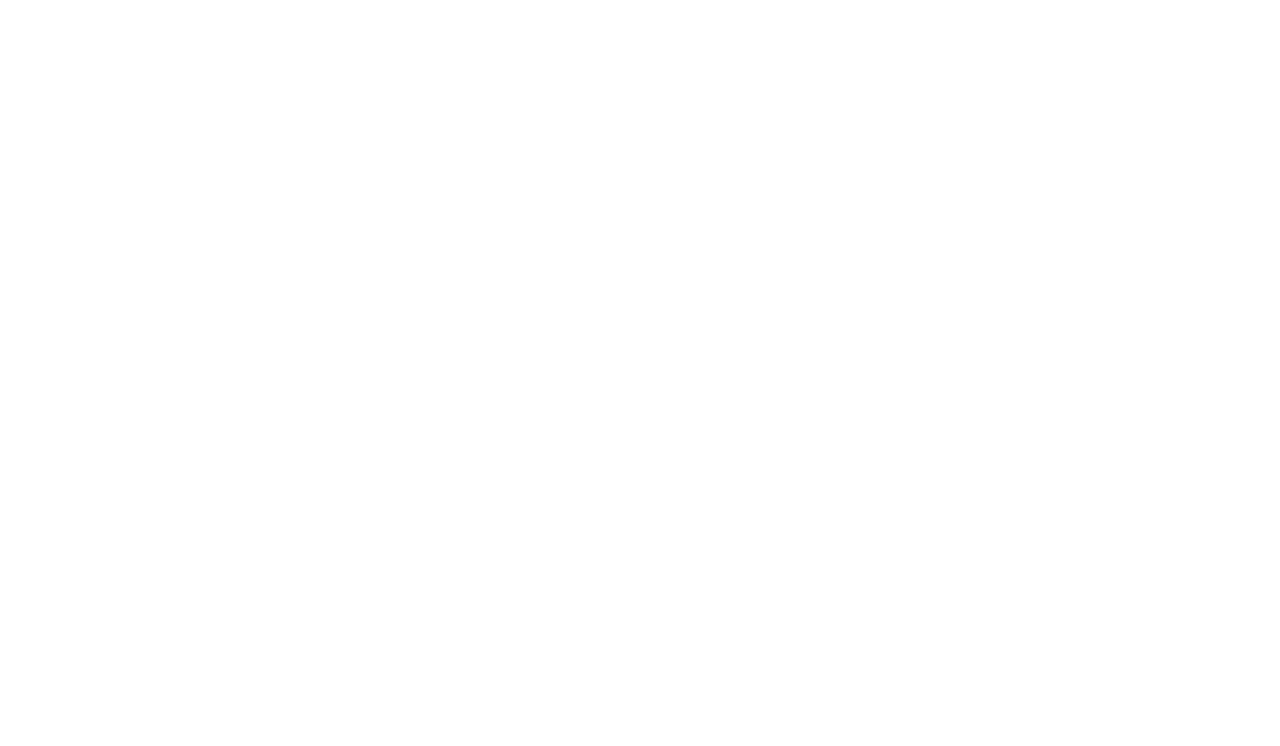
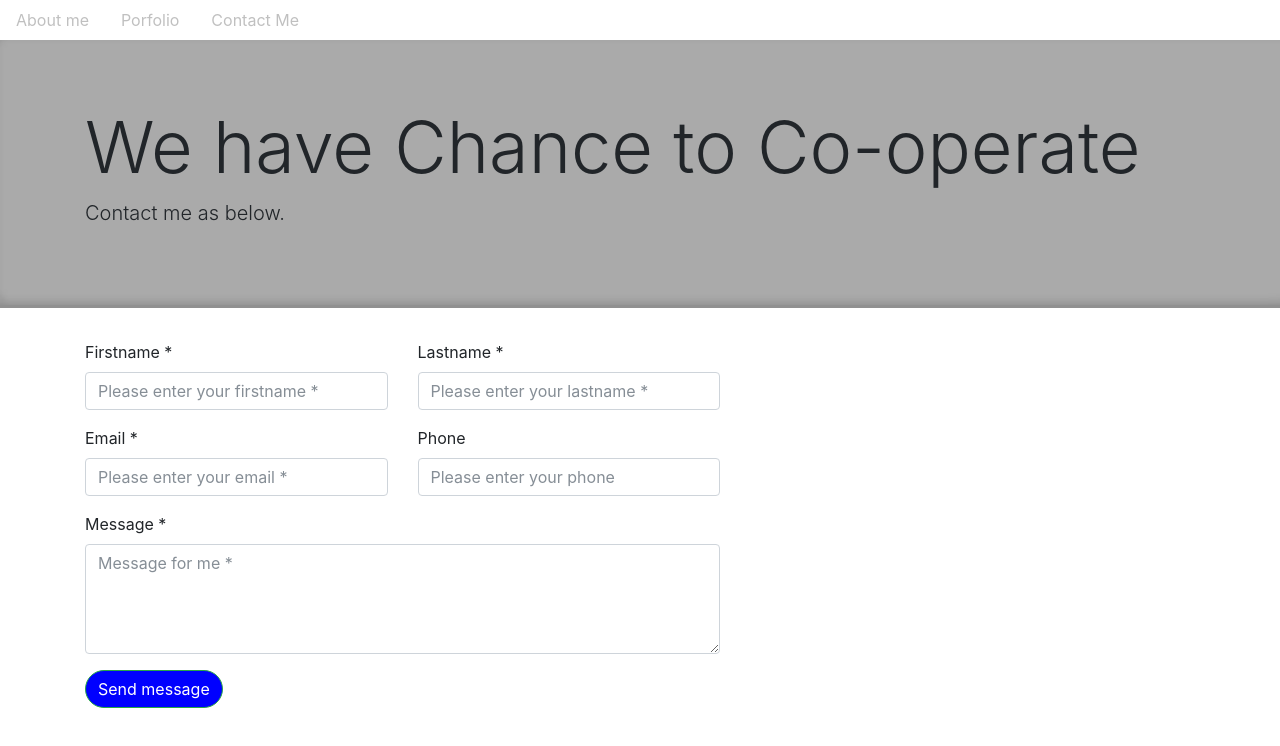
Before and after one commit to rainyhoang/Bootstrap_Porfolio, a plain HTML site: page contact.html in a window 1280 px wide. Drawn offline with nearby package versions, Linux system fonts and the light colour scheme.

Commit message:
Contact page

```diff
--- a/CSS/style.css
+++ b/CSS/style.css
@@ -69,4 +69,5 @@ p
 {
 	border-radius: 50px;
 	box-shadow: 5px;
+	background-color: blue;
 }
--- a/contact.html
+++ b/contact.html
@@ -0,0 +1,130 @@
+<!DOCTYPE html>
+<html>
+<head>
+	<title>Le Vu Hoang</title>
+
+
+	<!-- Bootstrap -->
+<link rel="stylesheet" href="https://maxcdn.bootstrapcdn.com/bootstrap/4.0.0-beta.2/css/bootstrap.min.css" integrity="sha384-PsH8R72JQ3SOdhVi3uxftmaW6Vc51MKb0q5P2rRUpPvrszuE4W1povHYgTpBfshb" crossorigin="anonymous">
+
+<!-- custom CSS -->
+<link rel="stylesheet" type="text/css" href="CSS/style.css">
+
+<!-- Mobile Display -->
+ <meta name="viewport" content="width=device-width, initial-scale=1">
+
+<!-- Contact Send Email -->
+ <link href='https://fonts.googleapis.com/css?family=Lato:300,400,700' rel='stylesheet' type='text/css'>
+
+ <!-- Social Sidebar -->
+
+</head>
+
+
+<body>
+<!-- NAVEBAR -->
+		<nav class="nav nav-pills flex-column flex-sm-row">
+  			<a class="flex-sm-fill text-sm-center nav-link" href="index.html">About me</a>
+  			<a class="flex-sm-fill text-sm-center nav-link" href="porfolio.html">Porfolio</a>
+  			<a class="flex-sm-fill text-sm-center nav-link" href="contact.html">Contact Me</a>
+		</nav>
+<!-- NAVEBAR -->
+
+<!-- JUMBOTRON -->
+
+		<div class="jumbotron jumbotron-fluid">
+  					<div class="container">
+    					<h1 class="display-3">We have Chance to Co-operate</h1>
+   						 <p class="lead">Contact me as below.</p>
+  					</div>
+		</div>
+
+<!-- JUMBOTRON -->
+
+<!-- Row for Contact & Social Sidebar -->
+
+		<div class="container">
+			<div class="row">
+				<div class="col-xs-12 col-sm-7">
+
+					<!-- Contact -->
+					<form id="contact-form" method="post" action="contact.php" role="form">
+
+    					<div class="messages"></div>
+
+    						<div class="controls">
+
+        						<div class="row">
+            						<div class="col-md-6">
+                						<div class="form-group">
+                   							 <label for="form_name">Firstname *</label>
+                    						<input id="form_name" type="text" name="name" class="form-control" placeholder="Please enter your firstname *" required="required" data-error="Firstname is required.">
+                    							<div class="help-block with-errors"></div>
+                						</div>
+            						</div>
+
+            						<div class="col-md-6">
+                						<div class="form-group">
+                    						<label for="form_lastname">Lastname *</label>
+                   							<input id="form_lastname" type="text" name="surname" class="form-control" placeholder="Please enter your lastname *" required="required" data-error="Lastname is required.">
+                   						 	<div class="help-block with-errors"></div>
+               							</div>
+            						</div>
+        						</div>
+
+       						 	<div class="row">
+           	 						<div class="col-md-6">
+                						<div class="form-group">
+                    						<label for="form_email">Email *</label>
+                    						<input id="form_email" type="email" name="email" class="form-control" placeholder="Please enter your email *" required="required" data-error="Valid email is required.">
+                    						<div class="help-block with-errors"></div>
+                						</div>
+            						</div>
+
+            					<div class="col-md-6">
+                					<div class="form-group">
+                    					<label for="form_phone">Phone</label>
+                    					<input id="form_phone" type="tel" name="phone" class="form-control" placeholder="Please enter your phone">
+                    					<div class="help-block with-errors"></div>
+                					</div>
+            					</div>
+        					</div>
+
+        					<div class="row">
+            					<div class="col-md-12">
+                					<div class="form-group">
+                    					<label for="form_message">Message *</label>
+                    					<textarea id="form_message" name="message" class="form-control" placeholder="Message for me *" rows="4" required="required" data-error="Please,leave us a message."></textarea>
+                    					<div class="help-block with-errors"></div>
+                					</div>
+            					</div>
+
+            					<div class="col-md-12">
+                					<input type="submit" class="btn btn-success btn-send" value="Send message">
+            					</div>
+        					</div>
+
+    					</div>
+
+					</form>
+					<!-- Contact End -->
+				</div>
+
+				<div class="col-xs-12 col-xs-4">
+
+
+
+
+
+
+				</div>
+
+
+			</div>
+
+
+		</div>
+
+
+</body>
+</html>
```
